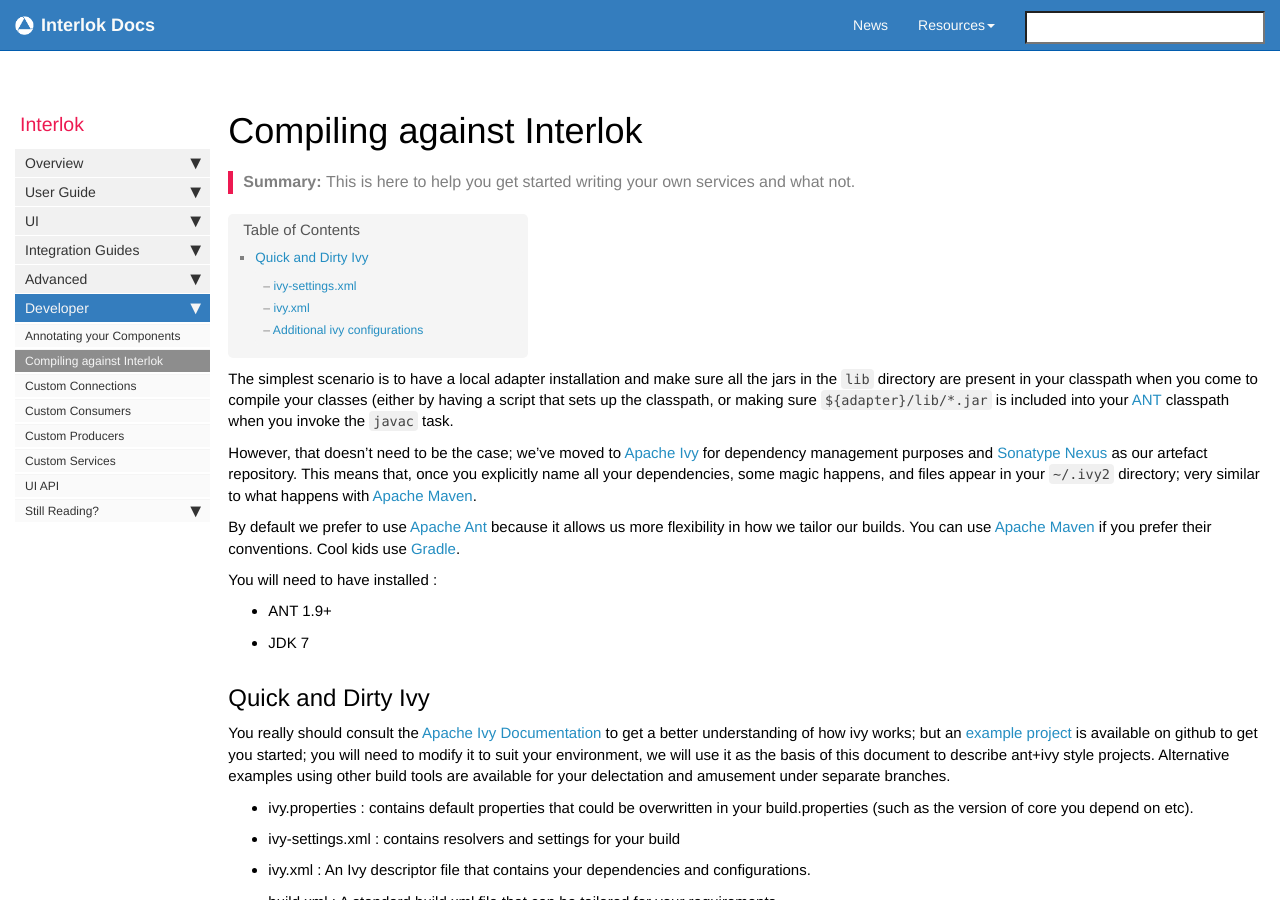
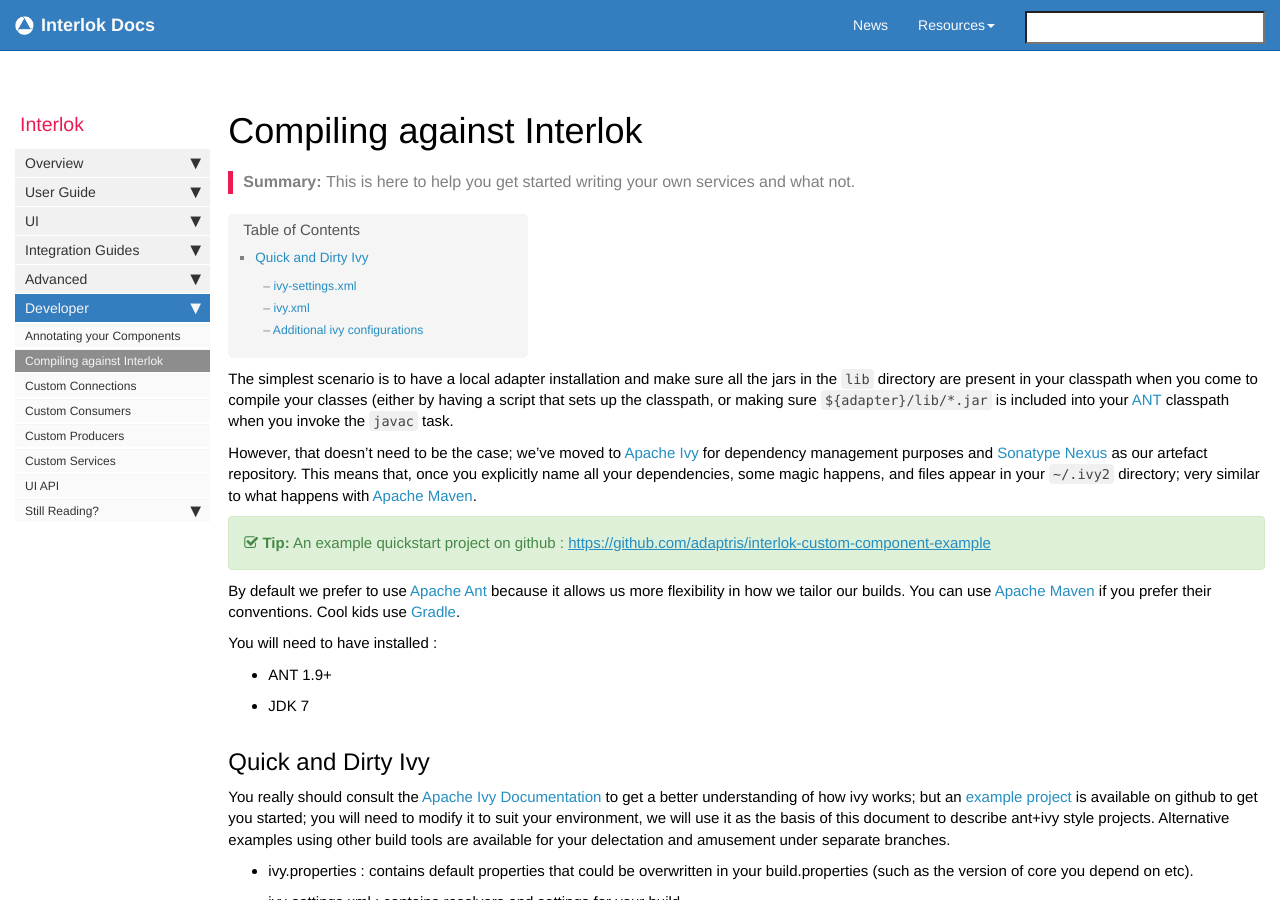
Before and after one commit to adaptris/interlok-docs-legacy, a Jekyll site: the page built from pages/developer/developer-compiling.md, in a window 1280 px wide and 900 px high. Built offline with Jekyll 4.4.1, drawn with Linux system fonts in a browser that asks for light colours; nearby versions of some CDN libraries; comment, search, counter and statistics services are not loaded.

Commit message:
Added reference to github project in docs.

```diff
--- a/pages/developer/developer-compiling.md
+++ b/pages/developer/developer-compiling.md
@@ -10,6 +10,8 @@
 The simplest scenario is to have a local adapter installation and make sure all the jars in the `lib` directory are present in your classpath when you come to compile your classes (either by having a script that sets up the classpath, or making sure `${adapter}/lib/*.jar` is included into your [ANT](http://ant.apache.org) classpath when you invoke the `javac` task.
 
 However, that doesn't need to be the case; we've moved to [Apache Ivy](http://ant.apache.org/ivy/) for dependency management purposes and [Sonatype Nexus](http://www.sonatype.org/nexus/) as our artefact repository. This means that, once you explicitly name all your dependencies, some magic happens, and files appear in your `~/.ivy2` directory; very similar to what happens with [Apache Maven](http://maven.apache.org).
+
+{% include tip.html content="An example quickstart project on github : [https://github.com/adaptris/interlok-custom-component-example](https://github.com/adaptris/interlok-custom-component-example)" %}
 
 By default we prefer to use [Apache Ant](http://ant.apache.org) because it allows us more flexibility in how we tailor our builds. You can use [Apache Maven](http://maven.apache.org) if you prefer their conventions. Cool kids use [Gradle](https://gradle.org/).
 
```
